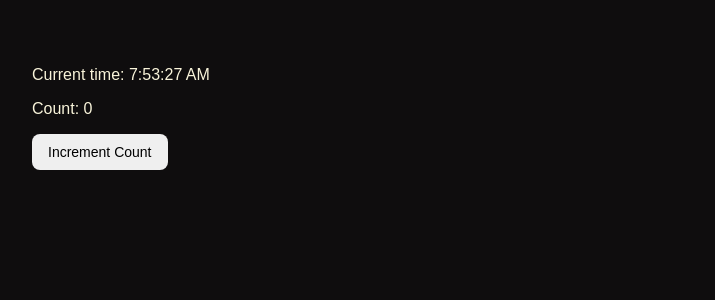
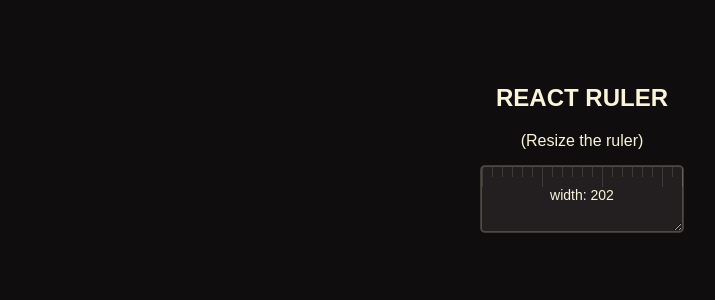
Before and after one commit to codecamp-prem/React-Coding-Interview, a React (Vite) app: page / in a window 1280 px wide. Shown: the top 300 px of the page, without its empty margins (58-773 px from the left). Built offline with nearby package versions, Linux system fonts and the light colour scheme.

Commit message:
useLayoutEffect + Resize Observer API

```diff
--- a/src/App.tsx
+++ b/src/App.tsx
@@ -1,9 +1,9 @@
-import OptimizeRender from "./Challanges/OptimizeRender";
+import Ruler from "./Challanges/Ruler";
 
 function App() {
   return (
     <>
-      <OptimizeRender />
+      <Ruler />
     </>
   );
 }
--- /dev/null
+++ b/src/Challanges/Ruler.tsx
@@ -0,0 +1,30 @@
+import { useLayoutEffect, useRef, useState } from "react";
+import "./common.css";
+
+const Ruler = () => {
+  const [width, setWidth] = useState(0);
+  const ref = useRef(null);
+
+  useLayoutEffect(() => {
+    const observer = new ResizeObserver(([entry]) => {
+      setWidth(entry.borderBoxSize[0].inlineSize);
+    });
+    observer.observe(ref.current);
+
+    return () => {
+      observer.disconnect();
+    };
+  }, []);
+
+  return (
+    <section className="sectionRuler">
+      <h1>React Ruler</h1>
+      <p>(Resize the ruler)</p>
+      <article className="articleRuler" ref={ref}>
+        <label>width: {Math.floor(width)}</label>
+      </article>
+    </section>
+  );
+};
+
+export default Ruler;
--- a/src/Challanges/common.css
+++ b/src/Challanges/common.css
@@ -23,6 +23,38 @@
   padding-left: 16px;
   padding-right: 16px;
   max-width: 600px;
+}
+
+.articleRuler {
+  --color: #3e3b37;
+  resize: horizontal;
+  background: #231f20;
+  background-image: repeating-linear-gradient(
+      to right,
+      var(--color),
+      var(--color) 1px,
+      transparent 1px,
+      transparent 10px
+    ),
+    repeating-linear-gradient(
+      to right,
+      var(--color),
+      var(--color) 1px,
+      transparent 1px,
+      transparent 60px
+    );
+  background-size: 100% 10px, 100% 20px;
+  background-repeat: repeat-x;
+  height: 64px;
+  min-width: 200px;
+  max-width: 600px;
+  box-shadow: 0px 0px 0px 1px rgba(249, 244, 218, 0.2);
+  margin: auto;
+  border-radius: 4px;
+  overflow: auto;
+  display: flex;
+  justify-content: center;
+  align-items: center;
 }
 
 aside {
@@ -300,6 +332,11 @@
   padding: 0px;
 }
 
+.pRuler {
+  font-size: 14px;
+  margin-bottom: 24px;
+}
+
 select {
   background: #231f20;
   color: #fcba28;
@@ -317,6 +354,11 @@
   display: flex;
   justify-content: space-between;
   align-items: center;
+}
+
+.sectionRuler {
+  text-align: center;
+  padding: 24px;
 }
 
 .tab {
```
